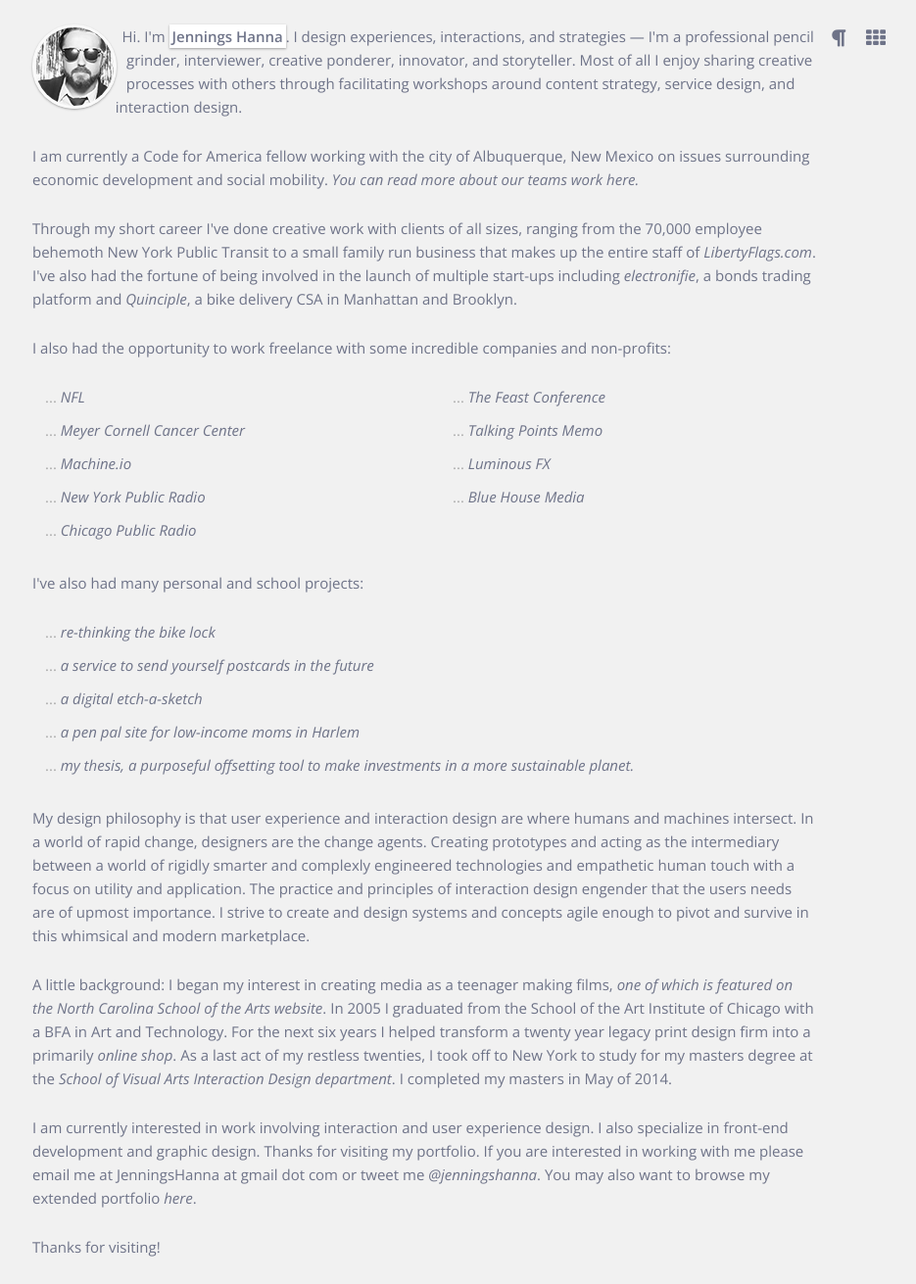
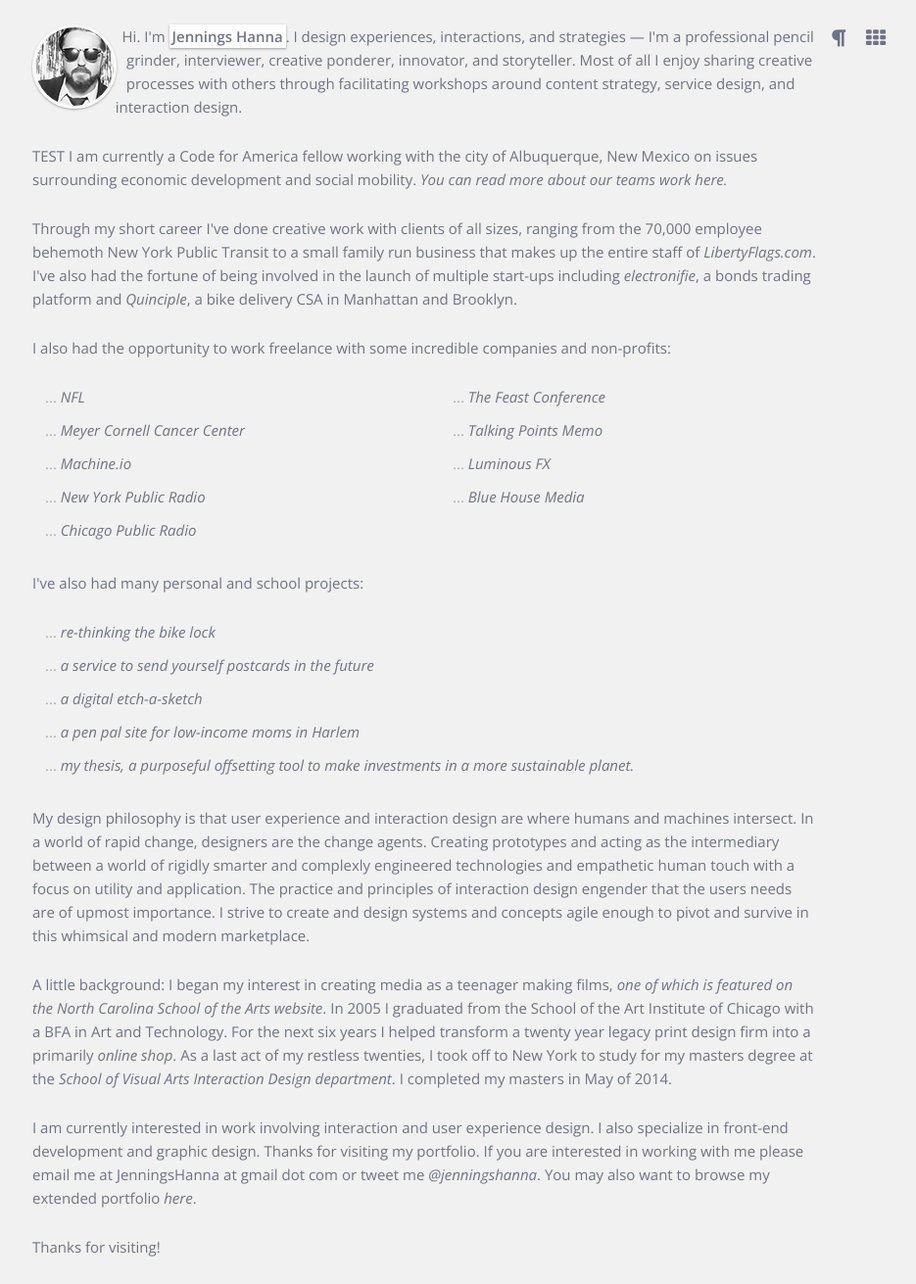
Before and after one commit to jenningshanna/jenningshanna.com, a Jekyll site: the page built from index.html, in a window 1280 px wide. Shown: the whole page at 98% size, without its empty margins (207-1142 px from the left). Built offline with Jekyll 4.4.1, drawn with Linux system fonts in a browser that asks for light colours; nearby versions of some CDN libraries.

Commit message:
jekyll installed on nfsn, deploying

```diff
--- a/index.html
+++ b/index.html
@@ -4,7 +4,7 @@
 ---
 		<div class="row">
 			<div class="twelve columns">
-		<p class="color">I am currently a Code for America fellow working with the city of Albuquerque, New Mexico on issues surrounding economic development and social mobility. <a href="http://www.codeforamerica.org/governments/albuquerque/">You can read more about our teams work here.</a></p>
+		<p class="color">TEST I am currently a Code for America fellow working with the city of Albuquerque, New Mexico on issues surrounding economic development and social mobility. <a href="http://www.codeforamerica.org/governments/albuquerque/">You can read more about our teams work here.</a></p>
 		<p class="color">Through my short career I've done creative work with clients of all sizes, ranging from the 70,000 employee behemoth New York Public Transit to a small family run business that makes up the entire staff of <a href="http://www.libertyflags.com/" target="_blank">LibertyFlags.com</a>. I've also had the fortune of being involved in the launch of multiple start-ups including <a href="http://www.electronifie.com/" target="_blank">electronifie</a>, a bonds trading platform and <a href="http://www.quinciple.com/" target="_blank">Quinciple</a>, a bike delivery CSA in Manhattan and Brooklyn.</p>
 			</div>
 		</div>
```
